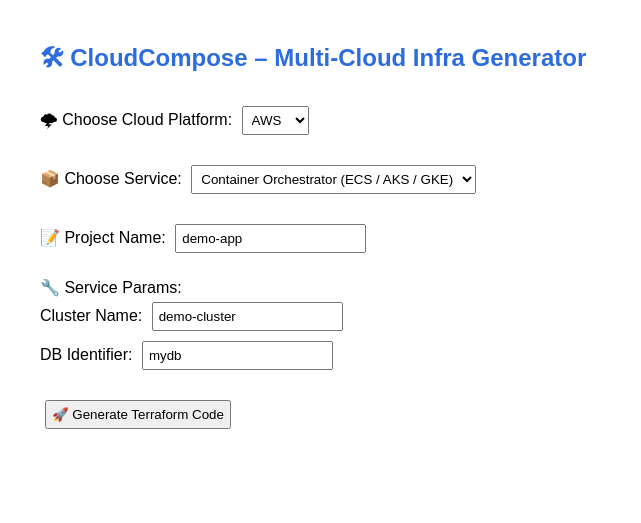
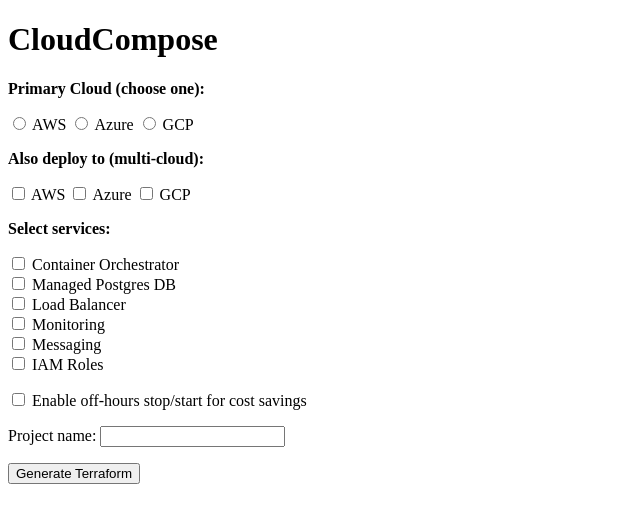
Before and after one commit to kiranerella/CloudCompose, a FastAPI app: page / in a window 1280 px wide. Shown: the top 523 px of the page, without its empty margins (0-641 px from the left). Run offline with FastAPI, Linux system fonts and the light colour scheme.

Commit message:
multi-cloud orchestration & dynamic service UI

```diff
--- a/codegen-api/main.py
+++ b/codegen-api/main.py
@@ -2,97 +2,98 @@ from fastapi import FastAPI, Form, Request
 from fastapi.responses import HTMLResponse
 from fastapi.templating import Jinja2Templates
 from cloudpricing import get_aws_price, get_azure_price, get_gcp_price
-
 from utils import generate_main_tf
 import json
 
 app = FastAPI()
 templates = Jinja2Templates(directory="templates")
 
-# Load once at startup:
-pricing = json.load(open("pricing.json"))
+# Load static data once at startup
 regions = json.load(open("regions.json"))
-
-@app.post("/generate", response_class=HTMLResponse)
-def form_post(
-    request: Request,
-    cloud: str = Form(...),
-    project_name: str = Form(...),
-    service_type: str = Form(...),
-    cluster_name: str = Form(...),
-    db_identifier: str = Form(...)
-):
-    services = []
-
-    if service_type == "container_orchestrator":
-        services.append({
-            "type": "container_orchestrator",
-            "params": { "cluster_name": cluster_name }
-        })
-    elif service_type == "managed_postgres_db":
-        if cloud == "aws":
-            params = {
-                "db_identifier": db_identifier,
-                "instance_class": "db.t3.medium",
-                "username": "admin",
-                "password": "secret"
-            }
-        elif cloud == "azure":
-            params = {
-                "db_name": db_identifier,
-                "resource_group_name": "my-resource-group",
-                "location": "eastus",
-                "admin_username": "admin",
-                "admin_password": "secret",
-                "sku_name": "GP_Gen5_2",
-                "storage_mb": 5120,
-                "backup_retention_days": 7,
-                "geo_redundant_backup": "Disabled",
-                "tags": {"Project": project_name}
-            }
-        elif cloud == "gcp":
-            params = {
-                "project_id": "my-gcp-project",
-                "db_name": db_identifier,
-                "region": "us-central1",
-                "tier": "db-custom-1-3840",
-                "admin_password": "secret",
-                "tags": {"Project": project_name}
-            }
-        services.append({
-            "type": "managed_postgres_db",
-            "params": params
-        })
-
-    # dynamic cost & region logic block (should add api block for realtime processing ) ***
-    from cloudpricing import get_aws_price, get_azure_price, get_gcp_price
-
-    est_cost = 0.0
-    for s in services:
-        if cloud == "aws":
-            est_cost += get_aws_price(s["type"])
-        elif cloud == "azure":
-            est_cost += get_azure_price(s["type"])
-        elif cloud == "gcp":
-            est_cost += get_gcp_price(s["type"])
-
-    default_region = regions[cloud][0]  # e.g., "us-east-1"
-
-    # Generate Terraform code
-    user_input = {
-        "cloud": cloud,
-        "project_name": project_name,
-        "services": services
-    }
-    tf_code = generate_main_tf(user_input)
-
-    return templates.TemplateResponse("result.html", {
-        "request": request,
-        "tf_code": tf_code,
-        "est_cost": est_cost,
-        "default_region": default_region
-    })
+with open("mapping.json") as f:
+    service_map = json.load(f)
 
 @app.get("/", response_class=HTMLResponse)
 def form_get(request: Request):
     return templates.TemplateResponse("index.html", {"request": request})
+
+@app.post("/generate", response_class=HTMLResponse)
+async def form_post(
+    request: Request,
+    primary_cloud: str = Form(...),
+    include_clouds: list[str] = Form(None),
+    services: list[str] = Form(None),
+    offhours: str = Form(None),
+    project_name: str = Form(...)
+):
+    """
+    Main handler:
+    - builds multi-cloud service plan based on user's selections
+    - maps to equivalent services across clouds
+    - calculates cost
+    - generates terraform code per cloud
+    """
+
+    all_clouds = set(include_clouds or [])
+    all_clouds.add(primary_cloud)  # ensure primary always included
+
+    # Build a dict: {cloud: [services...]}
+    multi_cloud_plan = {}
+
+    for cloud in all_clouds:
+        cloud_services = []
+        for svc in services:
+            module_path = service_map.get(svc, {}).get(cloud)
+            if module_path:
+                # Add params as needed; here simplified
+                cloud_services.append({
+                    "type": svc,
+                    "module": module_path,
+                    "params": {"project_name": project_name}
+                })
+        # Off‑hours scheduler as extra service
+        if offhours == "yes":
+            cloud_services.append({
+                "type": "scheduler",
+                "module": f"service-catalog/{cloud}/scheduler",
+                "params": {"enabled": True}
+            })
+        multi_cloud_plan[cloud] = cloud_services
+
+    # Cost & default region per cloud
+    cost_per_cloud = {}
+    default_regions = {}
+    for cloud, svc_list in multi_cloud_plan.items():
+        est_cost = 0.0
+        for s in svc_list:
+            if cloud == "aws":
+                est_cost += get_aws_price(s["type"])
+            elif cloud == "azure":
+                est_cost += get_azure_price(s["type"])
+            elif cloud == "gcp":
+                est_cost += get_gcp_price(s["type"])
+        cost_per_cloud[cloud] = est_cost
+        default_regions[cloud] = regions[cloud][0]
+
+    # Generate terraform code per cloud
+    tf_outputs = {}
+    for cloud, svc_list in multi_cloud_plan.items():
+        user_input = {
+            "cloud": cloud,
+            "project_name": project_name,
+            "services": svc_list
+        }
+        tf_code = generate_main_tf(user_input)
+        tf_outputs[cloud] = tf_code
+
+        # Save to generated/{cloud}/main.tf (optional)
+        out_path = f"generated/{cloud}/main.tf"
+        with open(out_path, "w") as f:
+            f.write(tf_code)
+
+    return templates.TemplateResponse("result.html", {
+        "request": request,
+        "tf_outputs": tf_outputs,
+        "cost_per_cloud": cost_per_cloud,
+        "default_regions": default_regions
+    })
--- a/codegen-api/templates/index.html
+++ b/codegen-api/templates/index.html
@@ -1,46 +1,40 @@
 <!DOCTYPE html>
 <html>
 <head>
-  <title>CloudCompose</title>
-  <style>
-    body { font-family: sans-serif; margin: 40px; }
-    h2 { color: #2d6cdf; }
-    select, input, button { margin: 5px; padding: 5px; }
-    .section { margin-bottom: 20px; }
-  </style>
+  <title>CloudCompose - Multi‑Cloud Infra Generator</title>
 </head>
 <body>
-  <h2>🛠 CloudCompose – Multi‑Cloud Infra Generator</h2>
+  <h1>CloudCompose</h1>
   <form method="post" action="/generate">
-    <div class="section">
-      <label>🌩 Choose Cloud Platform:</label>
-      <select name="cloud">
-        <option value="aws">AWS</option>
-        <option value="azure">Azure</option>
-        <option value="gcp">GCP</option>
-      </select>
-    </div>
+    <p><strong>Primary Cloud (choose one):</strong></p>
+    <input type="radio" name="primary_cloud" value="aws" required> AWS
+    <input type="radio" name="primary_cloud" value="azure"> Azure
+    <input type="radio" name="primary_cloud" value="gcp"> GCP
 
-    <div class="section">
-      <label>📦 Choose Service:</label>
-      <select name="service_type">
-        <option value="container_orchestrator">Container Orchestrator (ECS / AKS / GKE)</option>
-        <option value="managed_postgres_db">Managed Postgres DB</option>
-      </select>
-    </div>
+    <p><strong>Also deploy to (multi‑cloud):</strong></p>
+    <input type="checkbox" name="include_clouds" value="aws"> AWS
+    <input type="checkbox" name="include_clouds" value="azure"> Azure
+    <input type="checkbox" name="include_clouds" value="gcp"> GCP
 
-    <div class="section">
-      <label>📝 Project Name:</label>
-      <input name="project_name" value="demo-app">
-    </div>
+    <p><strong>Select services:</strong></p>
+    <input type="checkbox" name="services" value="container_orchestrator"> Container Orchestrator<br>
+    <input type="checkbox" name="services" value="managed_postgres_db"> Managed Postgres DB<br>
+    <input type="checkbox" name="services" value="load_balancer"> Load Balancer<br>
+    <input type="checkbox" name="services" value="monitoring"> Monitoring<br>
+    <input type="checkbox" name="services" value="messaging"> Messaging<br>
+    <input type="checkbox" name="services" value="iam_roles"> IAM Roles<br>
 
-    <div class="section">
-      <label>🔧 Service Params:</label><br>
-      Cluster Name: <input name="cluster_name" value="demo-cluster"><br>
-      DB Identifier: <input name="db_identifier" value="mydb">
-    </div>
+    <p>
+      <input type="checkbox" name="offhours" value="yes"> Enable off‑hours stop/start for cost savings
+    </p>
 
-    <button type="submit">🚀 Generate Terraform Code</button>
+    <p>
+      Project name: <input type="text" name="project_name" required>
+    </p>
+
+    <p>
+      <input type="submit" value="Generate Terraform">
+    </p>
   </form>
 </body>
 </html>
```
Also changed, not shown: codegen-api/templates/result.html (+8 -2 lines), codegen-api/scheduler.py (added), codegen-api/templates/architectures.html (added), 9 other files.
